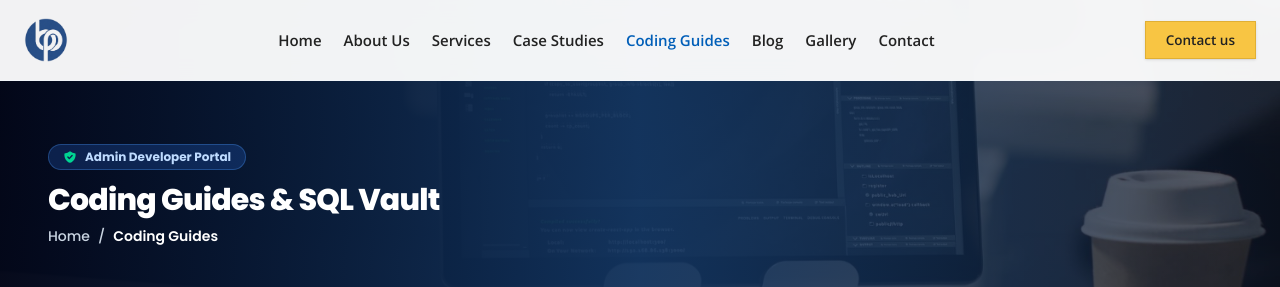
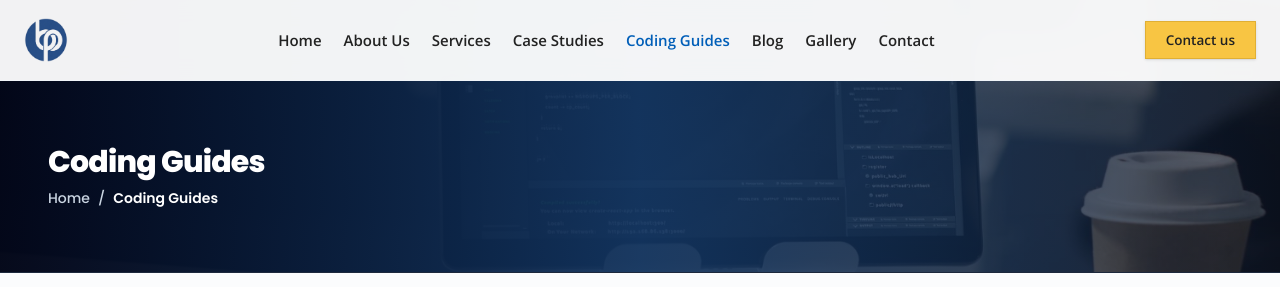
Before and after one commit to devBinud/binudsoftwaresolutions, a React (Vite) app: page /coding-guides in a window 1280 px wide. Shown: the top 287 px of the page. Built offline with nearby package versions, Linux system fonts and the light colour scheme; no server answers; a web font is replaced by a local one.

Commit message:
fix a page

```diff
--- a/src/pages/Tutorials.jsx
+++ b/src/pages/Tutorials.jsx
@@ -144,13 +144,8 @@ const Tutorials = () => {
           </div>
 
           <div className="max-w-7xl mx-auto px-6 md:px-12 flex flex-col justify-center relative z-10">
-            <div className="inline-flex items-center gap-2 px-3.5 py-1 rounded-full bg-blue-500/20 border border-blue-400/30 text-xs font-bold text-blue-200 mb-3 w-fit">
-              <HiShieldCheck className="text-emerald-400 text-sm" />
-              <span>Admin Developer Portal</span>
-            </div>
-
             <h1 className="text-2xl md:text-3xl font-extrabold tracking-tight mb-2 animate-fadeIn text-white">
-              Coding Guides &amp; SQL Vault
+              Coding Guides
             </h1>
             <nav className="text-xs md:text-sm font-medium flex items-center gap-2 text-slate-300">
               <Link to="/" className="hover:text-white transition-colors">Home</Link>
```
